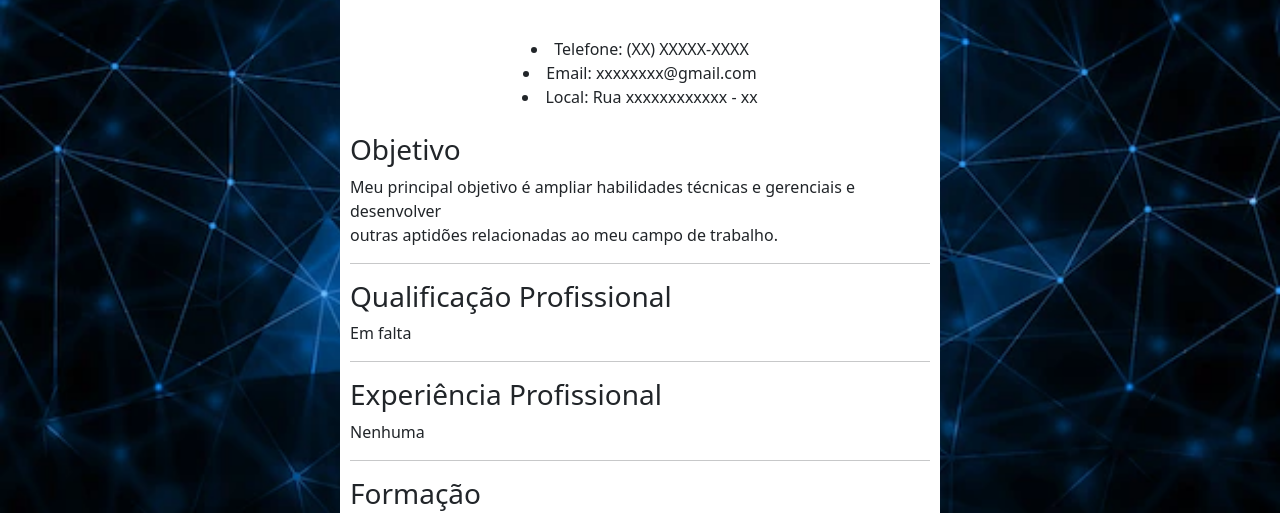
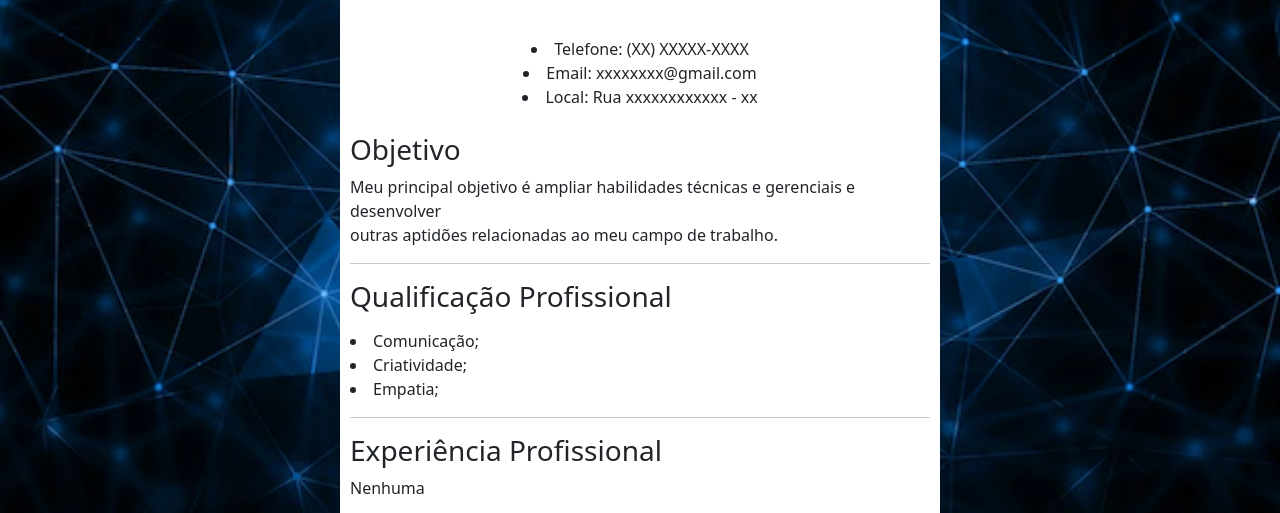
Before and after one commit to AbigailMGN/AbigailMGN.github.io, a plain HTML site: page index.html in a window 1280 px wide. Shown: the part 303-816 px from the top of the page. Drawn offline with nearby package versions, Linux system fonts and the light colour scheme.

Commit message:
Update index.html

```diff
--- a/index.html
+++ b/index.html
@@ -45,7 +45,10 @@
         <br> outras aptidões relacionadas ao meu campo de trabalho.</p>
     <hr>
     <h3 class="text-blak">Qualificação Profissional</h3>
-    <p class="text-blak">Em falta</p>
+    <p class="text-blak">
+        <li>Comunicação;</li>
+        <li>Criatividade;</li>
+        <li>Empatia;</li></p>
     <hr>
     <h3 class="text-blak">Experiência Profissional</h3>
     <p class="text-blak">Nenhuma</p>
```
